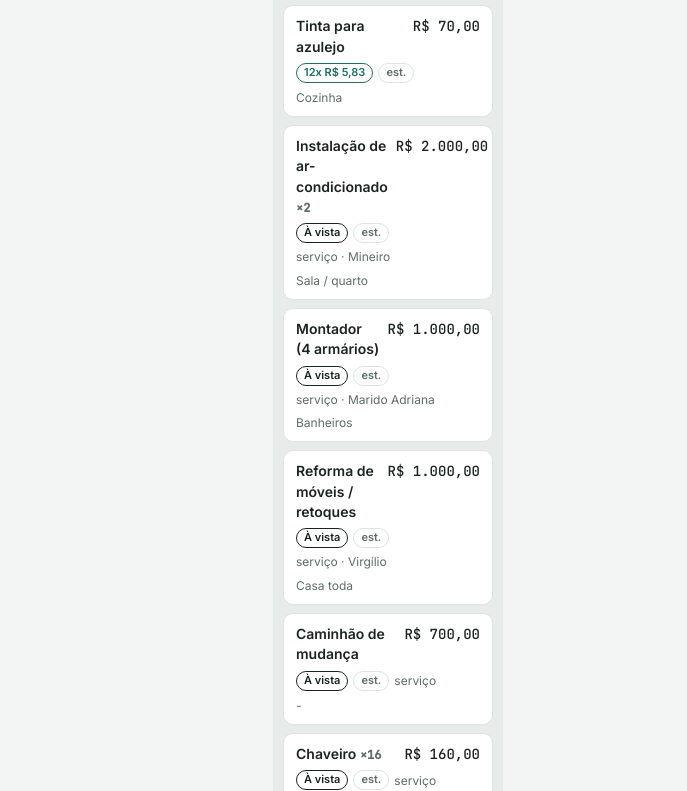
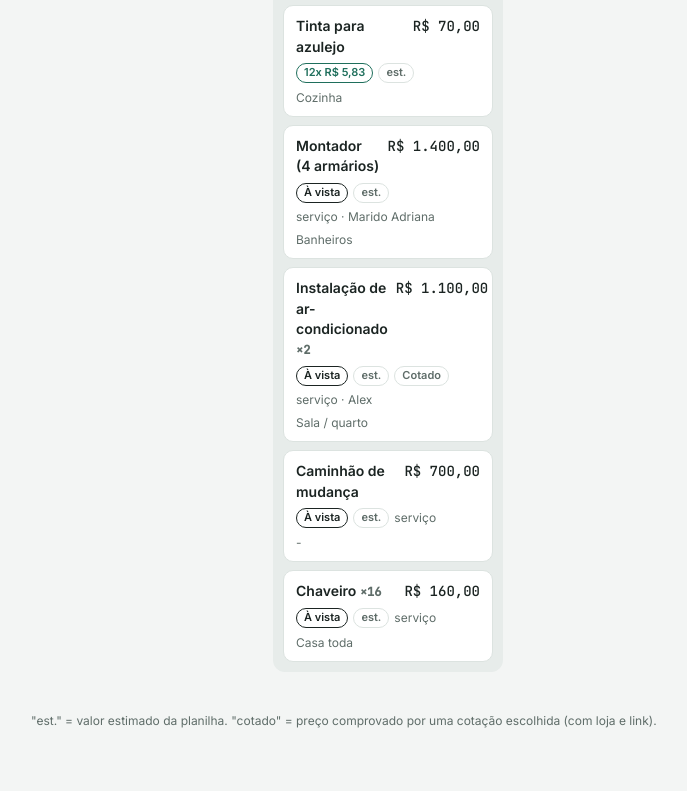
Before and after one commit to brunorivero-afk/lista-mudanca, a plain HTML site: page index.html in a window 1280 px wide. Shown: the part 2009-2800 px from the top of the page, without its empty margins (105-792 px from the left). Drawn offline with nearby package versions, Linux system fonts and the light colour scheme.

Commit message:
Atualiza instalação do ar e demais mudanças de 23/11
Co-Authored-By: Claude Opus 5.5 <noreply@anthropic.com>

```diff
--- a/index.html
+++ b/index.html
@@ -456,15 +456,15 @@ legend{font-weight:700;font-family:var(--display);padding:0 6px}
   "cotacoes": [],
   "descricao": "Instalação de ar-condicionado",
   "escolhida": null,
-  "estimado": 1000,
+  "estimado": 550,
   "local": "Sala / quarto",
   "obs": "Os 2 aparelhos já estão comprados.",
   "pagamento": "avista",
   "parcelas": "",
   "prioridade": 2,
   "qtde": 2,
-  "quem": "Mineiro",
-  "status": "a_cotar",
+  "quem": "Alex",
+  "status": "cotado",
   "tipo": "servico",
   "vinculos": []
 }
@@ -497,7 +497,7 @@ legend{font-weight:700;font-family:var(--display);padding:0 6px}
   "obs": "",
   "pagamento": "avista",
   "parcelas": "",
-  "prioridade": 3,
+  "prioridade": 4,
   "qtde": 1,
   "quem": "",
   "status": "a_cotar",
@@ -511,7 +511,7 @@ legend{font-weight:700;font-family:var(--display);padding:0 6px}
   "cotacoes": [],
   "descricao": "Suporte da TV externa",
   "escolhida": null,
-  "estimado": 80,
+  "estimado": 40,
   "local": "Externa",
   "obs": "Valor estimado (não veio da planilha). Pode ser o Virgílio junto com o eletricista.",
   "pagamento": "parcelado",
@@ -693,7 +693,7 @@ legend{font-weight:700;font-family:var(--display);padding:0 6px}
   "cotacoes": [],
   "descricao": "Montador (4 armários)",
   "escolhida": null,
-  "estimado": 1000,
+  "estimado": 1400,
   "local": "Banheiros",
   "obs": "",
   "pagamento": "avista",
@@ -819,12 +819,12 @@ legend{font-weight:700;font-family:var(--display);padding:0 6px}
   "cotacoes": [],
   "descricao": "Reforma de móveis / retoques",
   "escolhida": null,
-  "estimado": 1000,
+  "estimado": 300,
   "local": "Casa toda",
   "obs": "Lounge / sala Beth / cadeiras (8) / móvel aleatório (3) / mesa redonda de ferro / banco de praça",
   "pagamento": "avista",
   "parcelas": "",
-  "prioridade": 2,
+  "prioridade": 3,
   "qtde": 1,
   "quem": "Virgílio",
   "status": "a_cotar",
```
